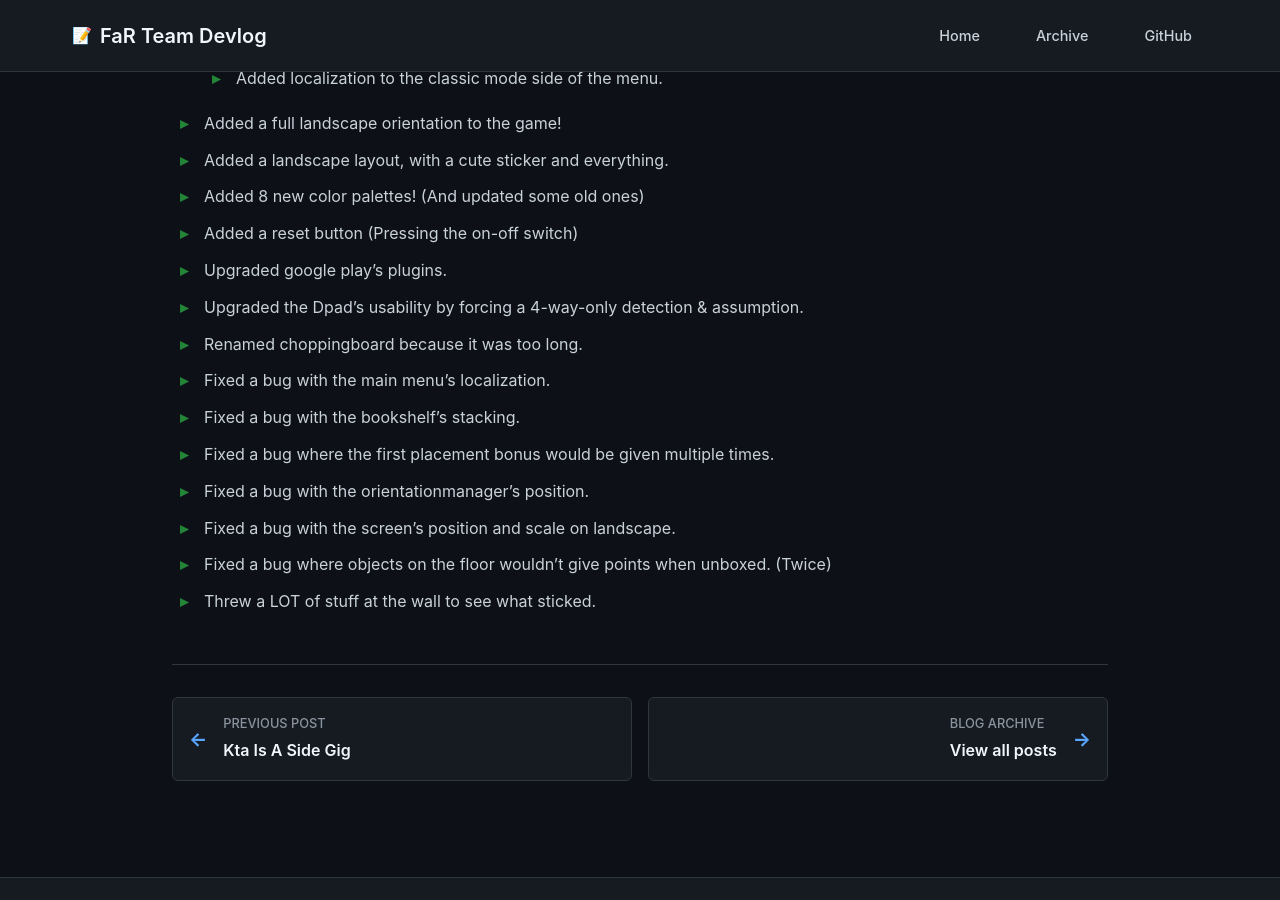
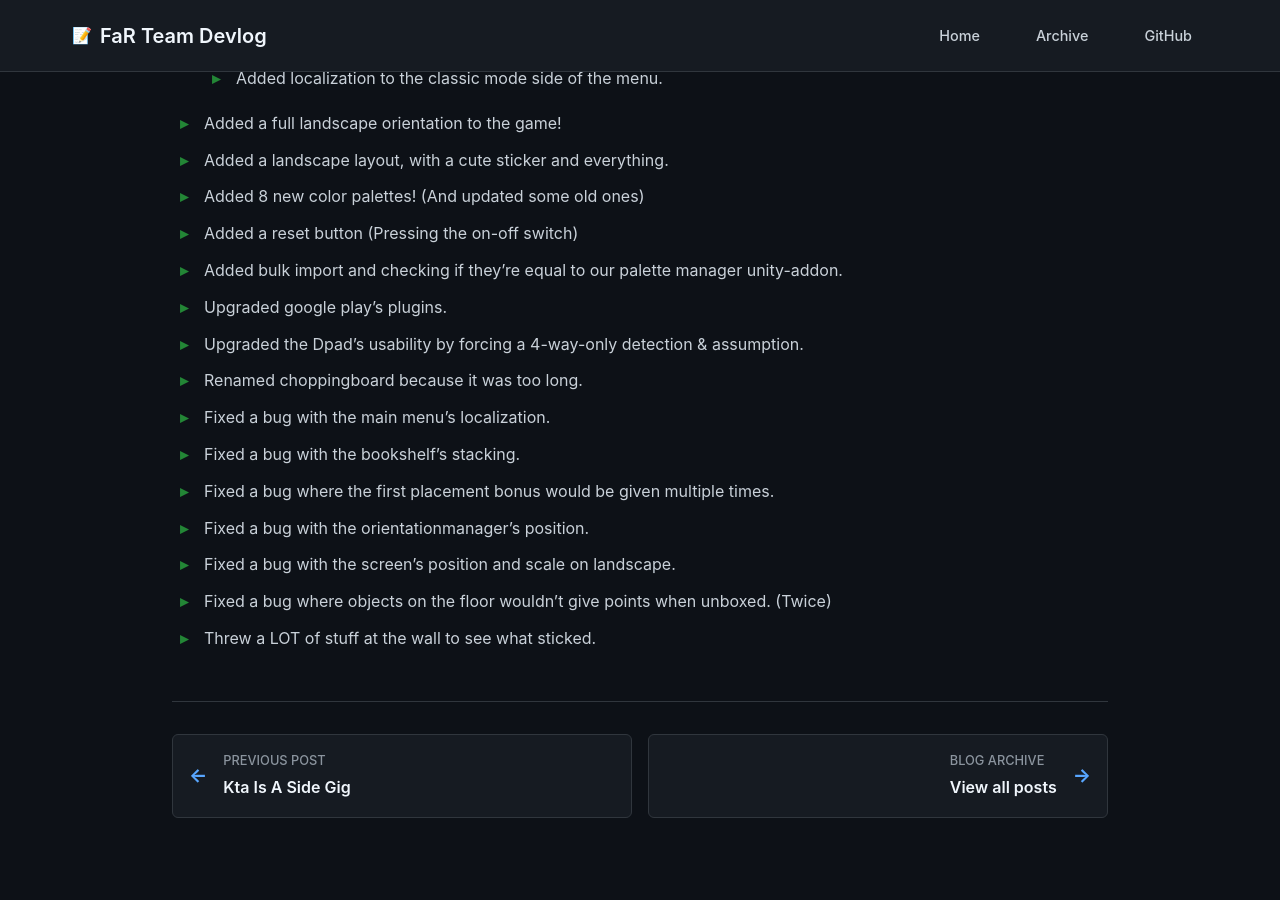
Before and after one commit to FaR-Team/patch-notes, a Jekyll site: the page built from _posts/2026-01-1-Room-Makers-v1.2.0.md, in a window 1280 px wide and 900 px high, scrolled down 618 px. Built offline with Jekyll 4.4.1, drawn with Linux system fonts in a browser that asks for light colours; our own code applies the rules of GitHub Pages for plain Markdown files.

Commit message:
Update 2026-01-1-Room-Makers-v1.2.0.md

```diff
--- a/_posts/2026-01-1-Room-Makers-v1.2.0.md
+++ b/_posts/2026-01-1-Room-Makers-v1.2.0.md
@@ -12,6 +12,7 @@
 + Added a landscape layout, with a cute sticker and everything.
 + Added 8 new color palettes! (And updated some old ones)
 + Added a reset button (Pressing the on-off switch)
++ Added bulk import and checking if they're equal to our palette manager unity-addon.
 + Upgraded google play's plugins.
 + Upgraded the Dpad's usability by forcing a 4-way-only detection & assumption.
 + Renamed choppingboard because it was too long.
```
